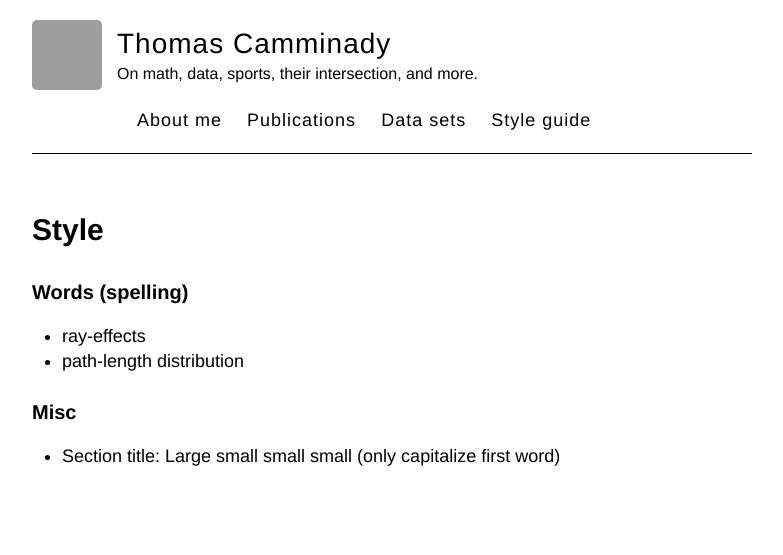
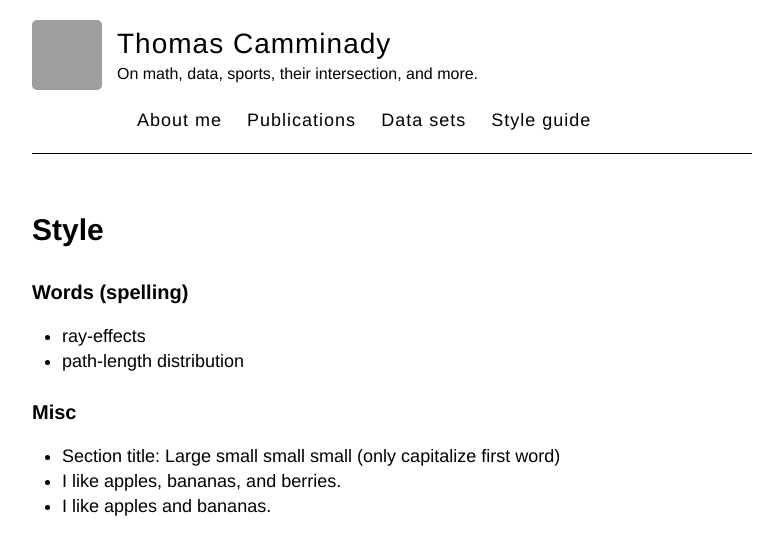
Before and after one commit to camminady/camminady.github.io, a Jekyll site: the page built from pages/style.md, in a window 1280 px wide, cut to the strip 0-555 px from the top of the page. Shown: the whole strip, without its empty margins (248-1031 px from the left). Built offline with Jekyll 4.4.1, drawn with Linux system fonts in a browser that asks for light colours; grey boxes are pictures that could not be loaded.

Commit message:
oxfort comma

```diff
--- a/pages/style.md
+++ b/pages/style.md
@@ -14,3 +14,5 @@ layout: page
 
 ### Misc
 - Section title: Large small small small (only capitalize first word)
+- I like apples, bananas, and berries.
+- I like apples and bananas.
```
